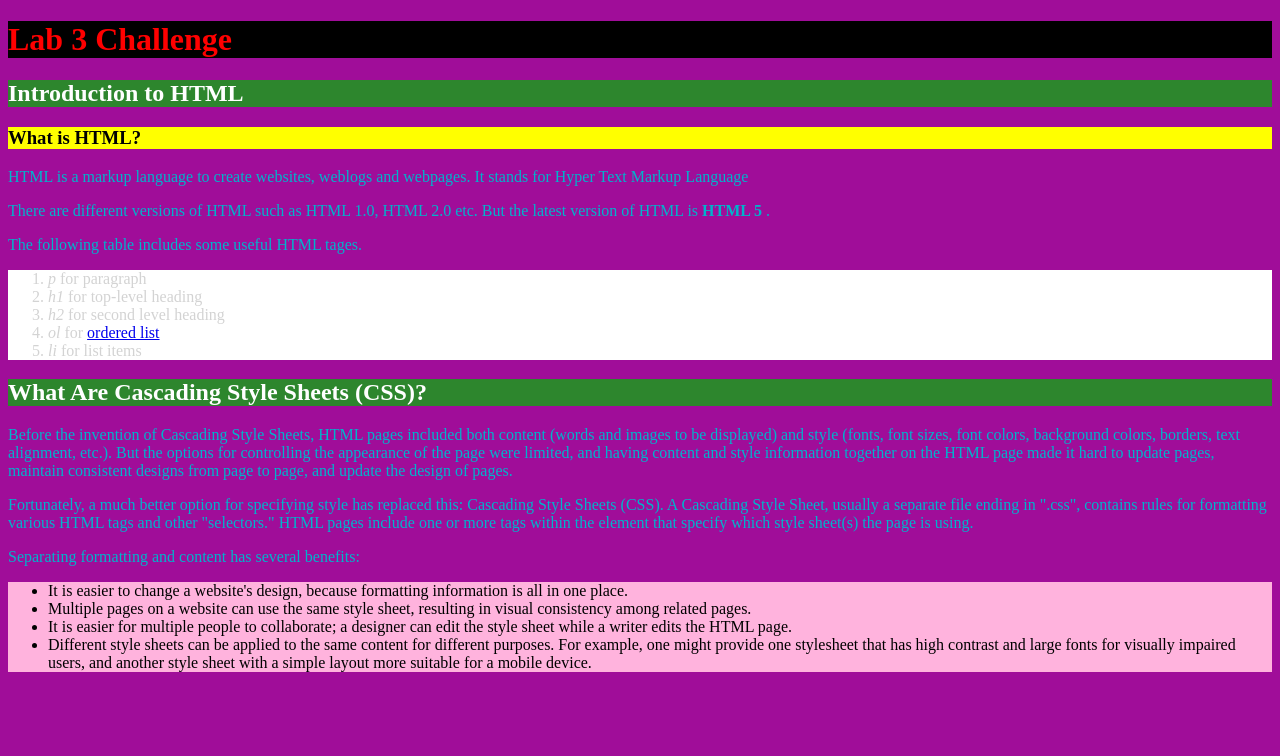
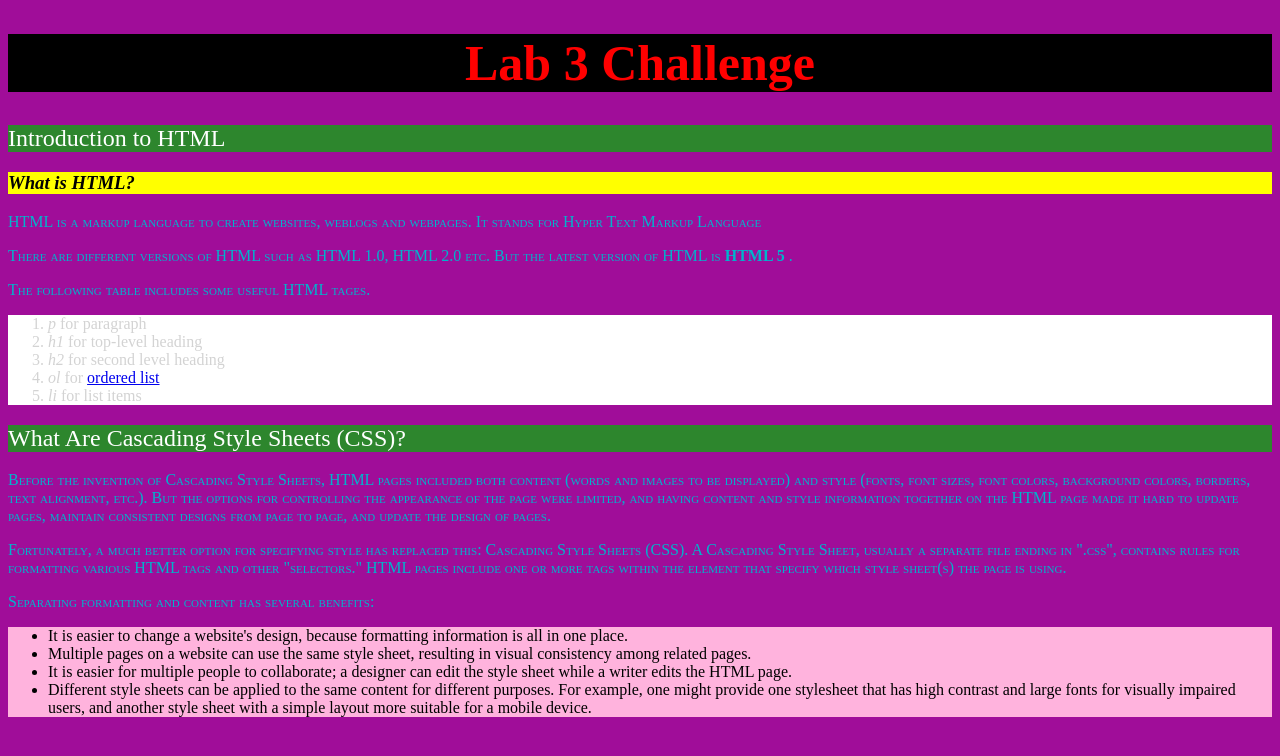
Before and after one commit to emmarwelch/emma_lab_3, a plain HTML site: page index.html in a window 1280 px wide. Drawn offline with Linux system fonts and the light colour scheme.

Commit message:
Update main.css

```diff
--- a/main.css
+++ b/main.css
@@ -1,9 +1,14 @@
 h1 {color:red;}
   h1 {background-color:#000000;}
+  h1 {font-size:50px;}
+h1{text-align:center;}
 h2{color:rgb(255,255,255);}
   h2{background-color:hsl(120,50%,35%);}
+  h2 {font-weight:lighter;}
 h3{background-color: yellow;}
+  h3{font-style:italic;}
 p{color:hsl(187,100%,40%);}
+p{font-variant:small-caps;}
 ul{background-color:hsl(327,100%,85%);}
 ol{color:lightgray;}
   ol{background-color:hsl(360,100%,100%)}
```
